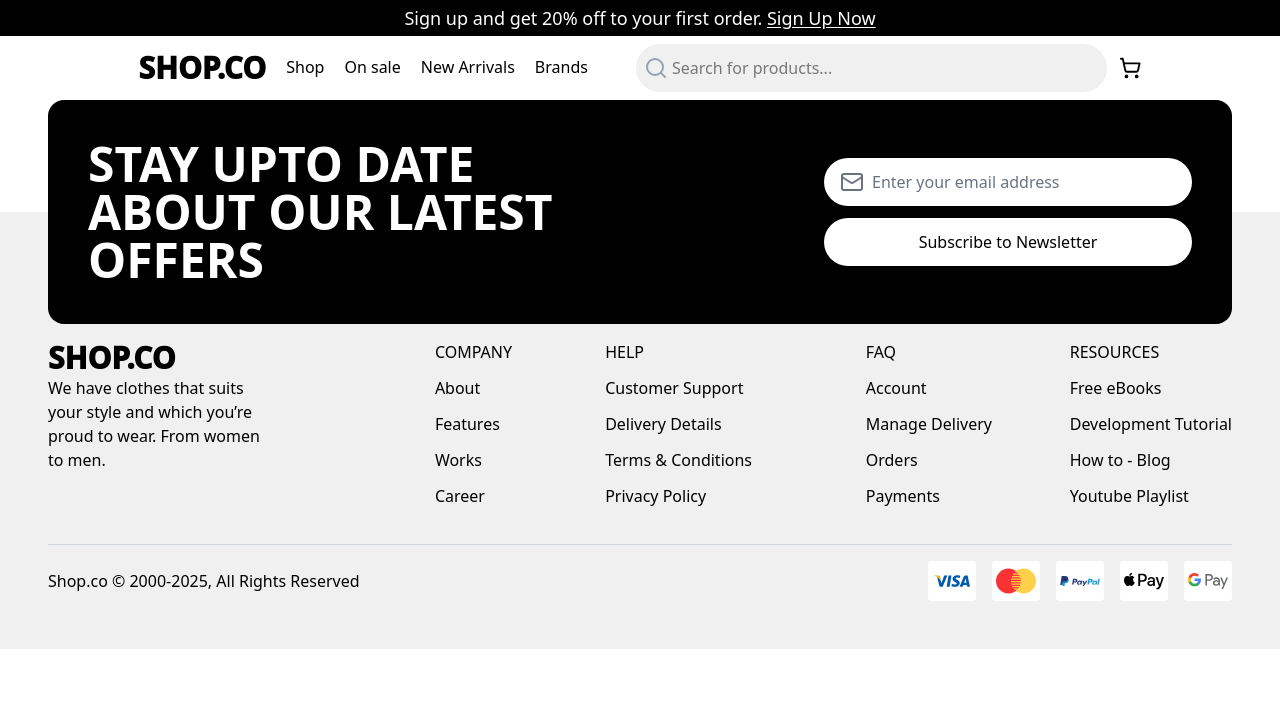
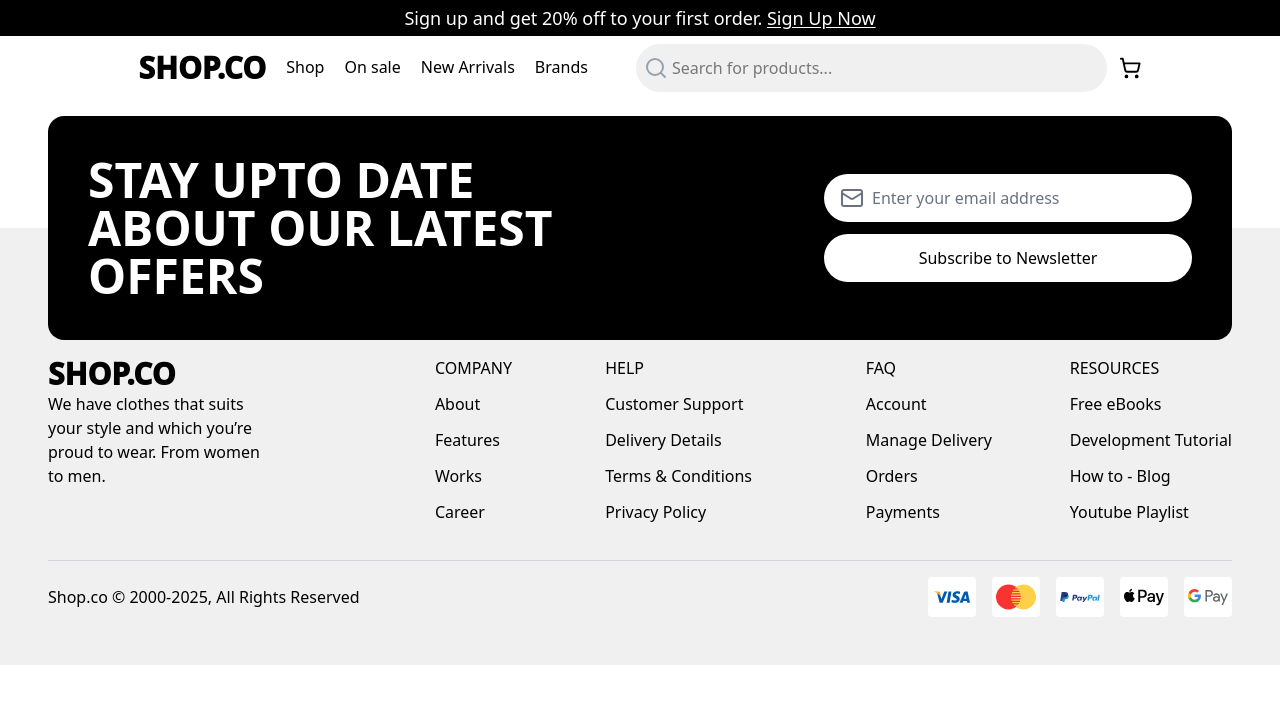
Before and after one commit to FotsFreddy/Shop.co, a React (Vite) app: page /homepage in a window 1280 px wide. Shown: the top 704 px of the page. Built offline with nearby package versions, Linux system fonts and the light colour scheme.

Commit message:
modified thesection's top margin and added classes the submit button

```diff
--- a/src/components/ui/footer/Footer.tsx
+++ b/src/components/ui/footer/Footer.tsx
@@ -57,7 +57,7 @@ const footerPayments: Array<string> = [
 
 export default function Footer() {
   return (
-    <section className="relative mt-28">
+    <section className="relative mt-32">
       <NewsLetterForm />
       <footer
         className="h-full bg-[#F0F0F0] grid grid-flow-row content-center pt-34 pb-12 gap-4 px-4
@@ -117,7 +117,7 @@ function NewsLetterForm() {
         </div>
         <SubmitButton
           buttonText="Subscribe to Newsletter"
-          buttonStyle="bg-white text-black rounded-full p-2 py-3 text-nowrap w-full"
+          buttonStyle="bg-white text-black rounded-full p-2 py-3 text-nowrap w-full cursor-pointer transition-transform duration-100 active:scale-95"
         />
       </form>
     </div>
```
